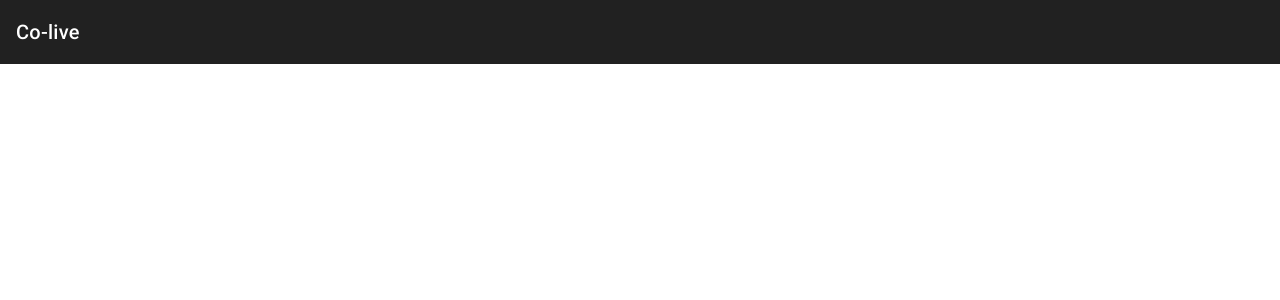
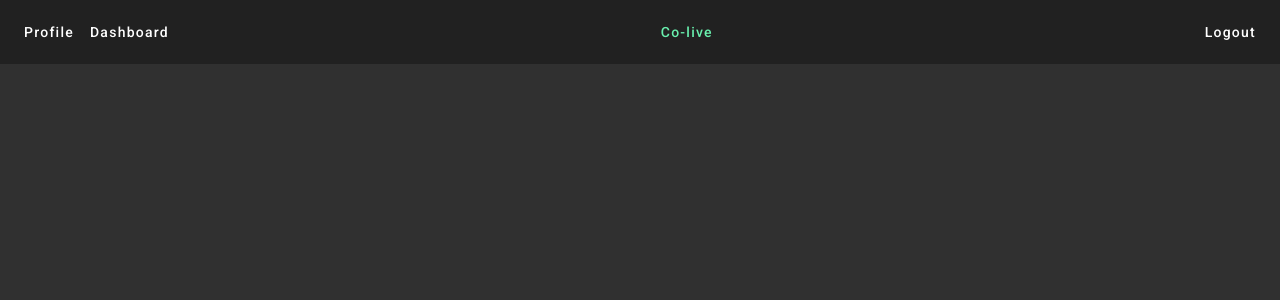
Before and after one commit to supercilium/colive-fe, an Angular app: page / in a window 1280 px wide. Shown: the top 300 px of the page. Built offline with nearby package versions, Linux system fonts and the light colour scheme.

Commit message:
added navbar

```diff
--- a/src/app/app.component.html
+++ b/src/app/app.component.html
@@ -1,3 +1 @@
-<mat-toolbar>
-  <span>Co-live</span>
-</mat-toolbar>
+<app-navbar />
--- a/src/app/app.module.ts
+++ b/src/app/app.module.ts
@@ -5,14 +5,17 @@ import { AppRoutingModule } from './app-routing.module';
 import { AppComponent } from './app.component';
 import { BrowserAnimationsModule } from '@angular/platform-browser/animations';
 import { MatToolbarModule } from '@angular/material/toolbar';
+import { MatButtonModule } from '@angular/material/button';
+import { NavbarComponent } from './navbar/navbar.component';
 
 @NgModule({
-  declarations: [AppComponent],
+  declarations: [AppComponent, NavbarComponent],
   imports: [
     BrowserModule,
     AppRoutingModule,
     BrowserAnimationsModule,
     MatToolbarModule,
+    MatButtonModule,
   ],
   providers: [],
   bootstrap: [AppComponent],
--- /dev/null
+++ b/src/app/navbar/navbar.component.css
@@ -0,0 +1,3 @@
+.spacer {
+  flex: 1 1 auto;
+}
--- /dev/null
+++ b/src/app/navbar/navbar.component.html
@@ -0,0 +1,10 @@
+<mat-toolbar>
+  <a mat-button href="/">Profile</a>
+  <a mat-button href="/">Dashboard</a>
+
+  <span class="spacer"></span>
+
+  <a mat-button color="accent" href="/">Co-live</a>
+  <span class="spacer"></span>
+  <button mat-button>Logout</button>
+</mat-toolbar>
--- a/src/index.html
+++ b/src/index.html
@@ -20,7 +20,7 @@
       rel="stylesheet"
     />
   </head>
-  <body class="mat-typography">
+  <body class="mat-typography mat-app-background">
     <app-root></app-root>
   </body>
 </html>
```
Also changed, not shown: src/app/navbar/navbar.component.ts (added, +10 -0 lines), 1 other file (tests, documents, lock files or other folders).
